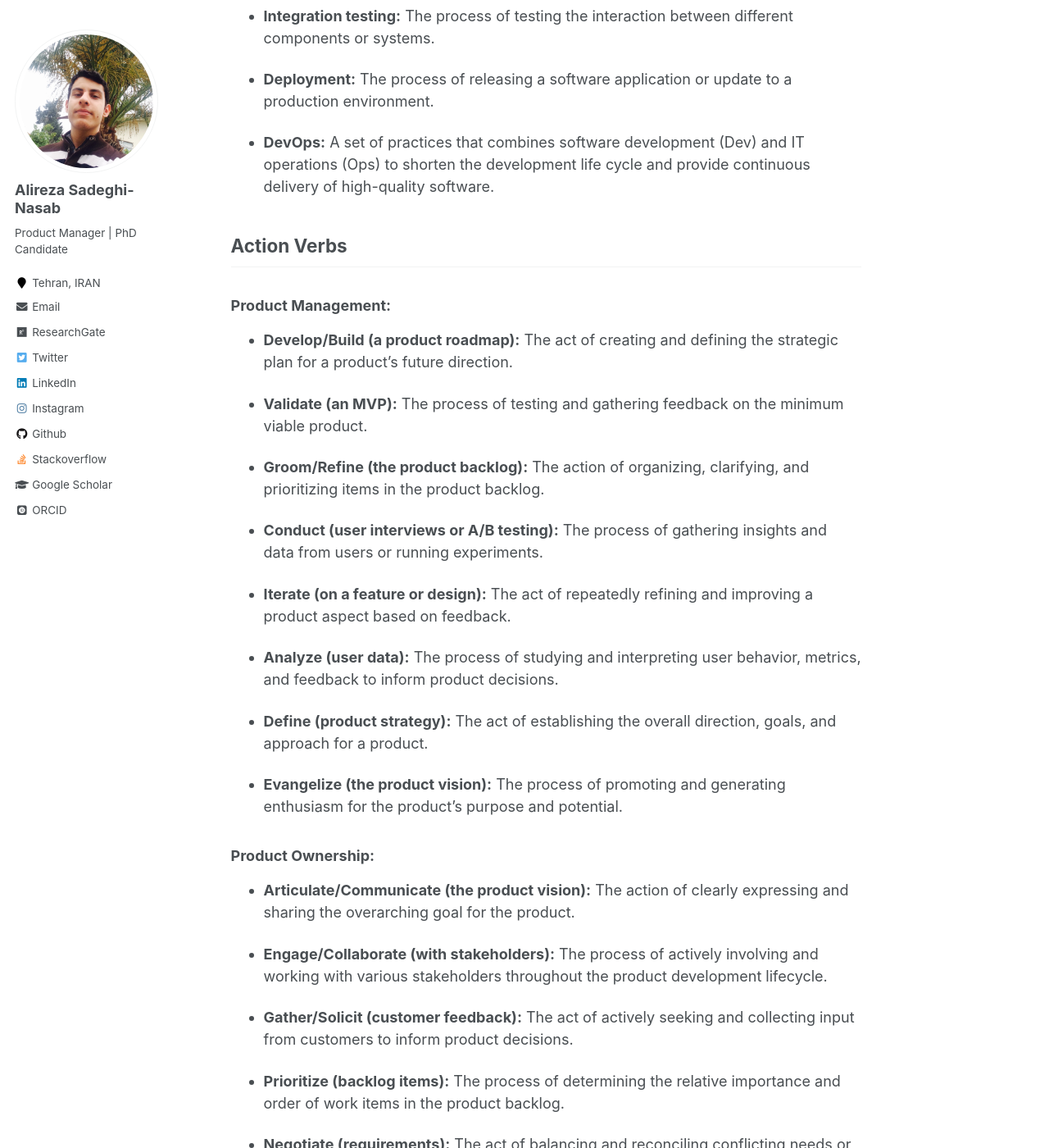
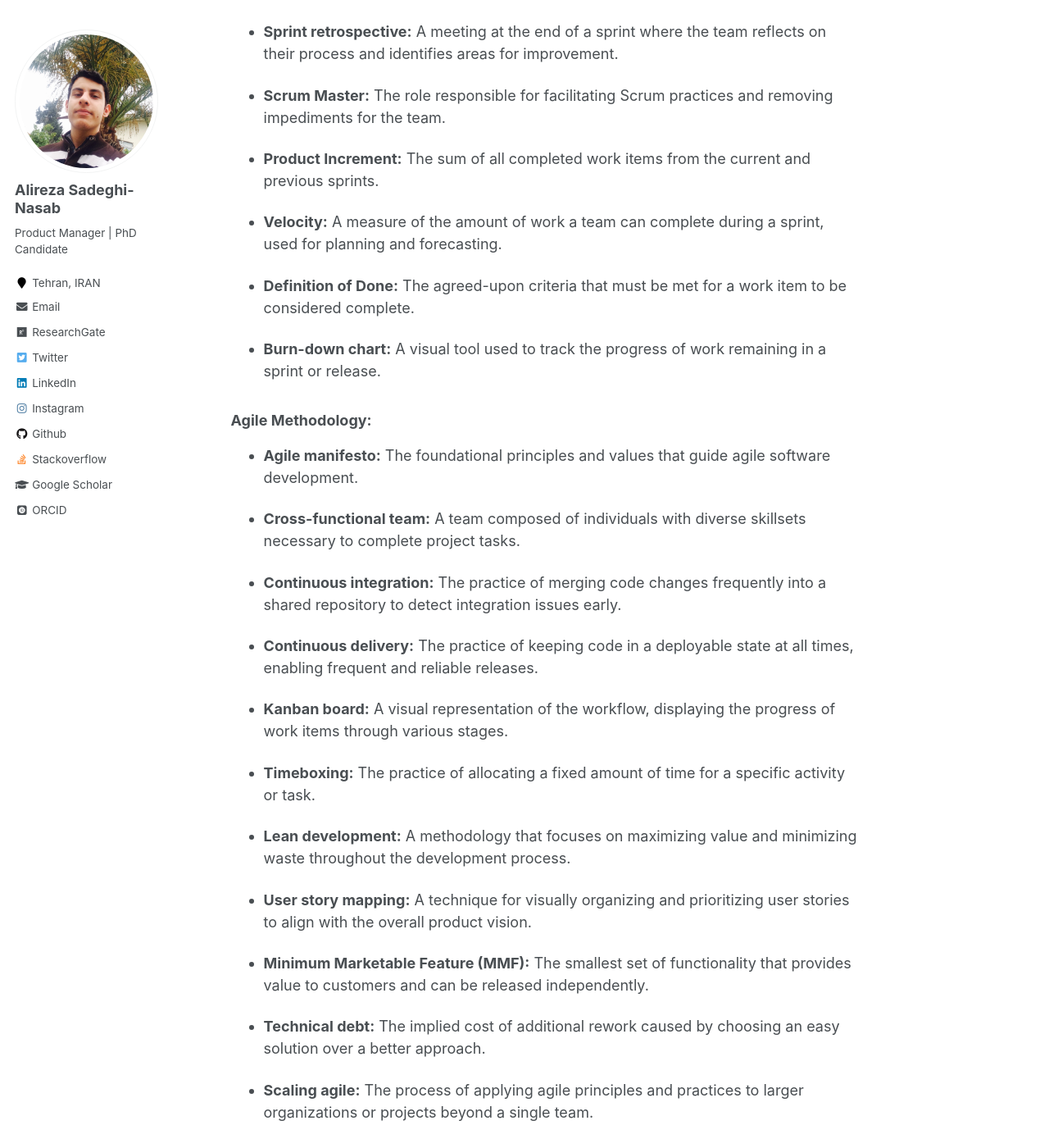
Before and after one commit to AlirezaSN/AlirezaSN.github.io, a Jekyll site: the page built from _posts/2024-05-11-blog-post-18.md, in a window 1280 px wide and 1400 px high, scrolled down 3546 px. Shown: the whole window at 82% size. Built offline with Jekyll 4.4.1, drawn with Linux system fonts in a browser that asks for light colours; some web fonts are replaced; comment, search, counter and statistics services are not loaded; some of the changed text lies outside the part shown.

```diff
--- a/_posts/2024-05-11-blog-post-18.md
+++ b/_posts/2024-05-11-blog-post-18.md
@@ -36,6 +36,16 @@ Whether you're an experienced professional or just starting out in the world of
 
 - **Iterate:** To repeatedly refine and improve a product based on feedback and data.
 
+- **Product life cycle:** The series of phases a product goes through from conception to retirement.
+
+- **Market fit:** The degree to which a product satisfies a strong market demand.
+
+- **Pivot:** A substantial change in a product's strategy or business model.
+
+- **Feature roadmap:** A plan that outlines the timeline and prioritization of specific features to be developed.
+
+- **Persona:** A fictional character representing a target user or customer segment.
+
 ### Product Ownership:
 
 - **Product vision:** A clear and compelling description of what the product aims to achieve.
@@ -49,6 +59,14 @@ Whether you're an experienced professional or just starting out in the world of
 - **Groom:** To refine and clarify items in the product backlog, ensuring they are well-defined and ready for development.
 
 - **Release planning:** The process of determining which features and functionality will be included in a specific product release.
+
+- **Requirements gathering:** The process of eliciting and documenting the needs and expectations of stakeholders for a product.
+
+- **User acceptance testing (UAT):** The process of having end-users or subject matter experts validate that a product meets their requirements.
+
+- **Value proposition:** A clear statement of the benefits and value a product offers to its target customers.
+
+- **Buy-in:** The commitment and support of stakeholders for a product or its direction.
 
 ### Project Management:
 
@@ -66,6 +84,16 @@ Whether you're an experienced professional or just starting out in the world of
 
 - **Earned value management:** A technique for measuring project performance by comparing the planned and actual work accomplished.
 
+- **Gantt chart:** A visual representation of project tasks and their planned and actual durations.
+
+- **Resource allocation:** The process of assigning and scheduling project resources (people, materials, equipment) to specific tasks.
+
+- **Change management:** The process of controlling and documenting changes to project scope, schedule, or requirements.
+
+- **Lessons learned:** The knowledge and insights gained from a project, which can be applied to future projects.
+
+- **Project charter:** A document that formally authorizes a project and outlines its objectives, scope, and stakeholders.
+
 ### Scrum Framework:
 
 - **Sprint:** A time-boxed period, typically 2-4 weeks, during which a specific set of work is completed.
@@ -80,6 +108,16 @@ Whether you're an experienced professional or just starting out in the world of
 
 - **Sprint retrospective:** A meeting at the end of a sprint where the team reflects on their process and identifies areas for improvement.
 
+- **Scrum Master:** The role responsible for facilitating Scrum practices and removing impediments for the team.
+
+- **Product Increment:** The sum of all completed work items from the current and previous sprints.
+
+- **Velocity:** A measure of the amount of work a team can complete during a sprint, used for planning and forecasting.
+
+- **Definition of Done:** The agreed-upon criteria that must be met for a work item to be considered complete.
+
+- **Burn-down chart:** A visual tool used to track the progress of work remaining in a sprint or release.
+
 ### Agile Methodology:
 
 - **Agile manifesto:** The foundational principles and values that guide agile software development.
@@ -93,6 +131,16 @@ Whether you're an experienced professional or just starting out in the world of
 - **Kanban board:** A visual representation of the workflow, displaying the progress of work items through various stages.
 
 - **Timeboxing:** The practice of allocating a fixed amount of time for a specific activity or task.
+
+- **Lean development:** A methodology that focuses on maximizing value and minimizing waste throughout the development process.
+
+- **User story mapping:** A technique for visually organizing and prioritizing user stories to align with the overall product vision.
+
+- **Minimum Marketable Feature (MMF):** The smallest set of functionality that provides value to customers and can be released independently.
+
+- **Technical debt:** The implied cost of additional rework caused by choosing an easy solution over a better approach.
+
+- **Scaling agile:** The process of applying agile principles and practices to larger organizations or projects beyond a single team.
 
 ### Software Development:
 
@@ -109,6 +157,16 @@ Whether you're an experienced professional or just starting out in the world of
 - **Deployment:** The process of releasing a software application or update to a production environment.
 
 - **DevOps:** A set of practices that combines software development (Dev) and IT operations (Ops) to shorten the development life cycle and provide continuous delivery of high-quality software.
+
+- **Version control:** The practice of managing changes to source code over time, allowing for tracking, collaboration, and reverting to previous versions.
+
+- **Code repository:** A centralized location where source code is stored, managed, and accessed by the development team.
+
+- **Pair programming:** An agile software development practice where two programmers work together on the same code, taking turns as the "driver" and "navigator."
+
+- **Continuous Monitoring:** The practice of automatically monitoring the performance and health of software applications in production environments.
+
+- **Technical debt:** The implied cost of additional rework caused by choosing an easy solution over a better approach in software development.
 
 ## Action Verbs
 
```
Also changed, not shown: _posts/2023-03-25-blog-post-14.md (+16 -0 lines).
